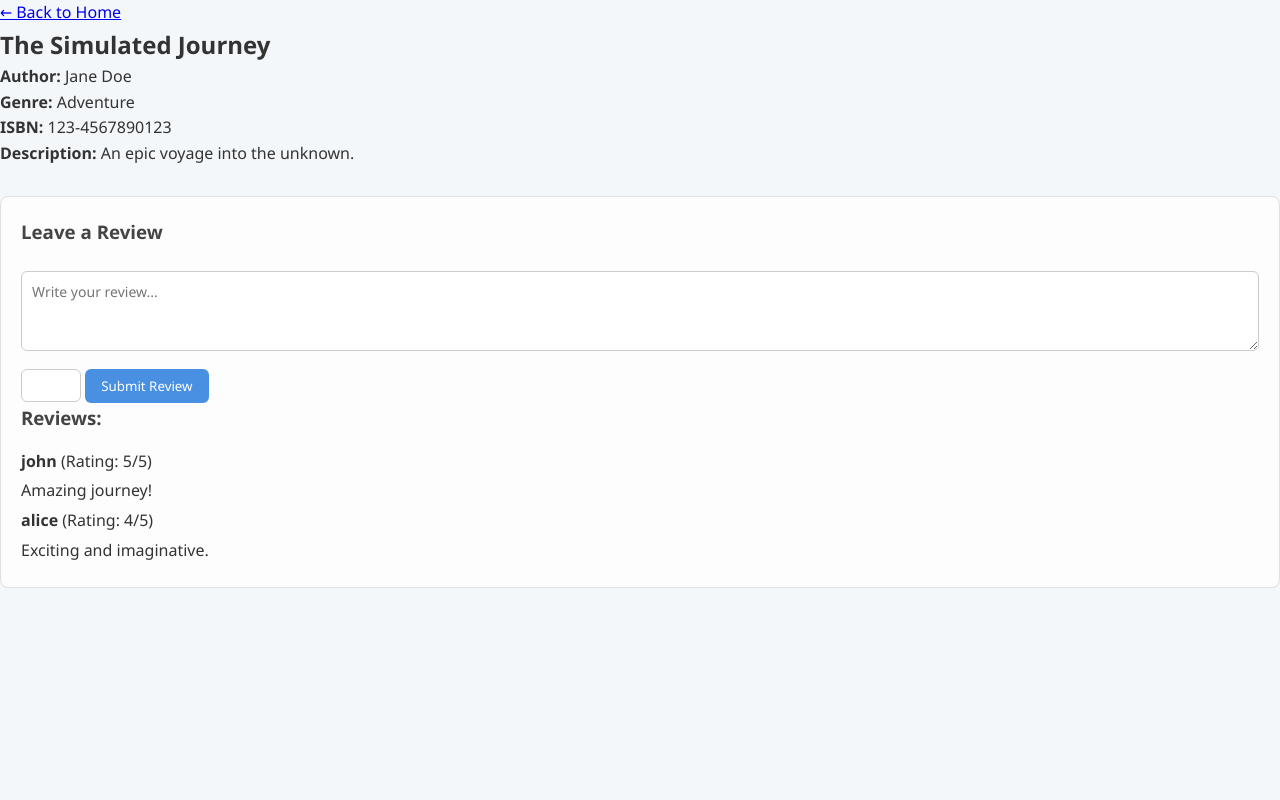
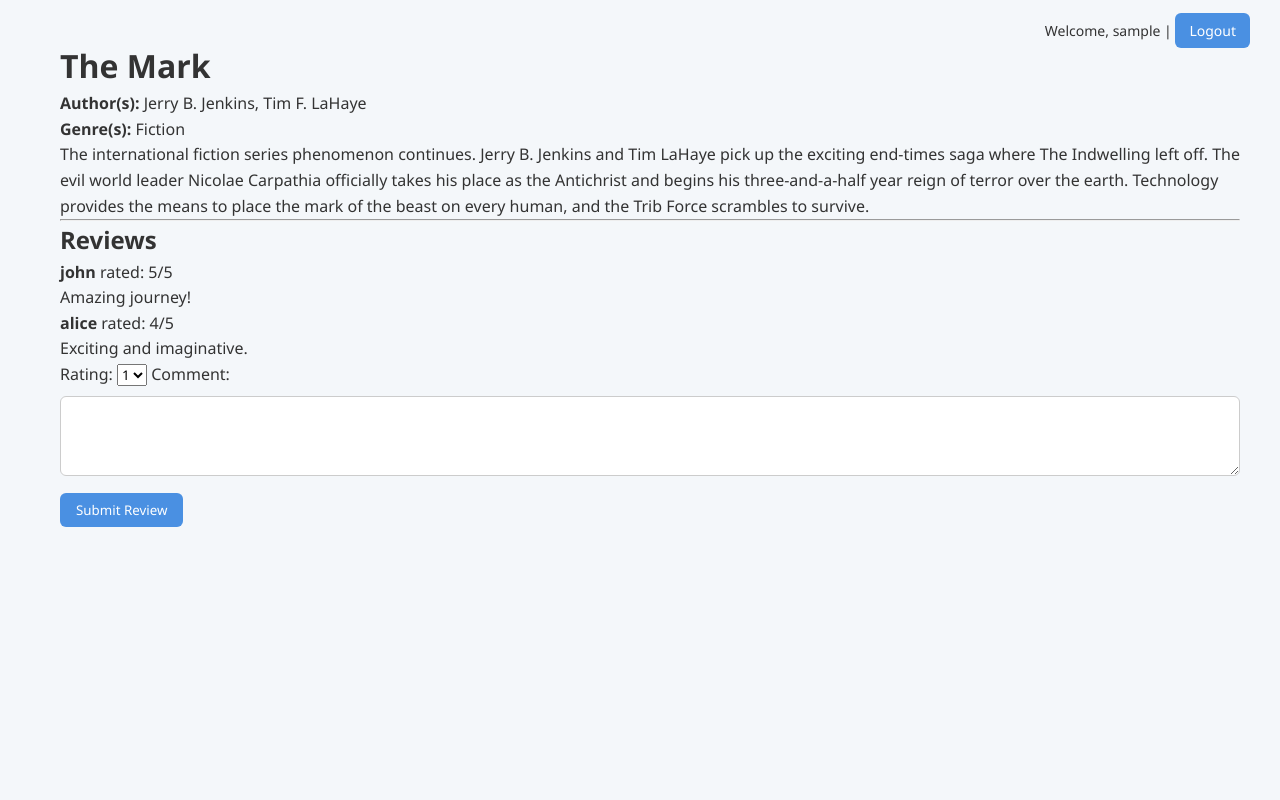
Before and after one commit to Kwongmingwei/INF2003, a Flask app: page /book/1 in a window 1280 px wide. Run offline with Flask 3, Linux system fonts and the light colour scheme; the visitor is signed in with stand-in values (Sample User, id 1); data comes from the database, SQL or seed files in the repository; some libraries are stand-ins or nearby versions.

Commit message:
Progress save

```diff
--- a/app.py
+++ b/app.py
@@ -6,9 +6,9 @@ from flask import Flask, render_template, request, redirect, url_for, session
 def get_db_connection():
     return mysql.connector.connect(
         host='localhost',
-        user='youruser',
-        password='yourpassword',
-        database='yourdatabase',
+        user='root',
+        password='mingwei',
+        database='book_review',
         charset='utf8mb4'
     )
 
@@ -38,19 +38,96 @@ reviews = {
     ]
 }
 
+#db connection test
+#flask run
+#http://localhost:5000/db-test
+@app.route('/db-test')
+def db_test():
+    try:
+        conn = get_db_connection()
+        cursor = conn.cursor()
+        cursor.execute("SELECT DATABASE();")
+        current_db = cursor.fetchone()
+        cursor.close()
+        conn.close()
+        return f"✅ Successfully connected to database: {current_db[0]}"
+    except Exception as e:
+        return f"❌ Database connection failed: {e}"
+
+
+def fetch_books_from_db(query=None, field="title"):
+    conn = get_db_connection()
+    cursor = conn.cursor(dictionary=True)
+
+    sql = """
+        SELECT
+            bw.work_id, bw.title,
+            GROUP_CONCAT(DISTINCT a.name SEPARATOR ', ') AS authors,
+            GROUP_CONCAT(DISTINCT g.genre_name SEPARATOR ', ') AS genres
+        FROM book_work bw
+        LEFT JOIN author_work aw ON bw.work_id = aw.work_id_fk
+        LEFT JOIN author a ON a.author_id = aw.author_id_fk
+        LEFT JOIN category c ON c.work_id_fk = bw.work_id
+        LEFT JOIN genre g ON g.genre_id = c.genre_id
+    """
+
+    params = ()
+    if query:
+        if field == "title":
+            sql += " WHERE bw.title LIKE %s"
+            params = (f"%{query}%",)
+        elif field == "author":
+            sql += " WHERE a.name LIKE %s"
+            params = (f"%{query}%",)
+        else:
+            sql += ""
+            params = ()
+
+    sql += " GROUP BY bw.work_id"
+
+    cursor.execute(sql, params)
+    books = cursor.fetchall()
+    cursor.close()
+    conn.close()
+    return books
+
+
+def fetch_book_details(work_id):
+    conn = get_db_connection()
+    cursor = conn.cursor(dictionary=True)
+
+    cursor.execute("""
+        SELECT
+            bw.title, bw.description,
+            GROUP_CONCAT(DISTINCT a.name SEPARATOR ', ') AS authors,
+            GROUP_CONCAT(DISTINCT g.genre_name SEPARATOR ', ') AS genres
+        FROM book_work bw
+        LEFT JOIN author_work aw ON bw.work_id = aw.work_id_fk
+        LEFT JOIN author a ON a.author_id = aw.author_id_fk
+        LEFT JOIN category c ON c.work_id_fk = bw.work_id
+        LEFT JOIN genre g ON g.genre_id = c.genre_id
+        WHERE bw.work_id = %s
+        GROUP BY bw.work_id
+    """, (work_id,))
+    book = cursor.fetchone()
+    cursor.close()
+    conn.close()
+    return book
+
 
 @app.route('/')
 def index():
+    books = fetch_books_from_db()
     if request.headers.get("Hx-Request") == "true":
         return render_template("partials/book_list.html", books=books)
     return render_template('index.html', books=books)
 
 @app.route('/book/<int:book_id>')
 def book_detail(book_id):
-    book = books.get(book_id)
+    book = fetch_book_details(book_id)
     if not book:
         return "Book not found", 404
-    book_reviews = reviews.get(book_id, [])
+    book_reviews = reviews.get(book_id, [])  # still dummy for now
     return render_template("book_detail.html", book=book, book_id=book_id, reviews=book_reviews)
 
 @app.route('/book/<int:book_id>/review', methods=['POST'])
@@ -110,27 +187,20 @@ def logout():
 
 @app.route('/search')
 def search():
-    query = request.args.get("query", "").lower()
+    query = request.args.get("query", "").strip()
     field = request.args.get("searchDropdown", "title")
 
-    if not query:
-        filtered = books
-    else:
-        filtered = {
-            id: book for id, book in books.items()
-            if query in book.get(field, "").lower()
-        }
+    books = fetch_books_from_db(query, field)
 
     if request.headers.get("HX-Request"):
-        return render_template("partials/book_list.html", books=filtered)
-    return render_template("index.html", books=filtered)
+        return render_template("partials/book_list.html", books=books)
+    return render_template("index.html", books=books)
 
 @app.route('/genre/<genre>')
 def filter_by_genre(genre):
-    filtered = {
-        id: book for id, book in books.items()
-        if book['genre'].lower() == genre.lower()
-    }
+    all_books = fetch_books_from_db()
+    filtered = [book for book in all_books if genre.lower() in book['genres'].lower()]
+
     if request.headers.get("HX-Request"):
         return render_template("partials/book_list.html", books=filtered)
     return render_template("index.html", books=filtered)
--- /dev/null
+++ b/templates/base.html
@@ -0,0 +1,24 @@
+<!DOCTYPE html>
+<html lang="en">
+<head>
+  <meta charset="UTF-8">
+  <title>Book Review</title>
+  <link rel="stylesheet" href="{{ url_for('static', filename='styles.css') }}">
+  <script src="https://unpkg.com/htmx.org@1.9.2"></script>
+</head>
+<body>
+  <div class="container">
+    <div class="login-btn">
+      {% if session.get('username') %}
+        <p>Welcome, {{ session['username'] }} | <a href="{{ url_for('logout') }}">Logout</a></p>
+      {% else %}
+        <a href="{{ url_for('login') }}"><button>Login</button></a>
+      {% endif %}
+    </div>
+
+    <div class="main-content">
+      {% block content %}{% endblock %}
+    </div>
+  </div>
+</body>
+</html>
--- a/templates/book_detail.html
+++ b/templates/book_detail.html
@@ -1,42 +1,39 @@
-<!DOCTYPE html>
-<html lang="en">
-<head>
-  <meta charset="UTF-8">
-  <title>{{ book.title }}</title>
-  <link rel="stylesheet" href="{{ url_for('static', filename='styles.css') }}">
-</head>
-<body>
-  <a href="{{ url_for('index') }}">&larr; Back to Home</a>
-  <div class="book-detail">
-    <h2>{{ book.title }}</h2>
-    <p><strong>Author:</strong> {{ book.author }}</p>
-    <p><strong>Genre:</strong> {{ book.genre }}</p>
-    <p><strong>ISBN:</strong> {{ book.isbn }}</p>
-    <p><strong>Description:</strong> {{ book.description }}</p>
-  </div>
+{% extends "base.html" %}
+{% block content %}
+  <div class="max-w-2xl mx-auto p-4">
+    <h1 class="text-3xl font-bold mb-2">{{ book.title }}</h1>
+    <p><strong>Author(s):</strong> {{ book.authors }}</p>
+    <p><strong>Genre(s):</strong> {{ book.genres }}</p>
+    <p class="mt-2">{{ book.description }}</p>
 
+    <hr class="my-4">
 
-  <div class="review-section" style="margin-top: 30px;">
-    {% if session.get('username') %}
-      <h3>Leave a Review</h3>
-      <form method="POST" action="{{ url_for('submit_review', book_id=book_id) }}">
-        <textarea name="comment" placeholder="Write your review..." required></textarea><br>
-        <input type="number" name="rating" min="1" max="5" required>
-        <button type="submit">Submit Review</button>
-      </form>
-    {% else %}
-      <p><a href="{{ url_for('login') }}">Log in</a> to write a review.</p>
-    {% endif %}
-
-    <h3>Reviews:</h3>
+    <h2 class="text-xl font-semibold mb-2">Reviews</h2>
     {% for review in reviews %}
-      <div>
-        <p><strong>{{ review.user }}</strong> (Rating: {{ review.rating }}/5)</p>
+      <div class="border rounded p-2 mb-2">
+        <p><strong>{{ review.user }}</strong> rated: {{ review.rating }}/5</p>
         <p>{{ review.comment }}</p>
       </div>
     {% else %}
       <p>No reviews yet.</p>
     {% endfor %}
+
+    {% if session.get("username") %}
+    <form method="post" action="{{ url_for('submit_review', book_id=book_id) }}" class="mt-4">
+      <label for="rating" class="block font-semibold">Rating:</label>
+      <select name="rating" id="rating" class="border rounded w-full mb-2">
+        {% for i in range(1, 6) %}
+        <option value="{{ i }}">{{ i }}</option>
+        {% endfor %}
+      </select>
+
+      <label for="comment" class="block font-semibold">Comment:</label>
+      <textarea name="comment" id="comment" class="border rounded w-full mb-2" required></textarea>
+
+      <button type="submit" class="bg-blue-500 text-white px-4 py-2 rounded">Submit Review</button>
+    </form>
+    {% else %}
+      <p><a href="{{ url_for('login') }}" class="text-blue-600 underline">Login to leave a review</a></p>
+    {% endif %}
   </div>
-</body>
-</html>
+{% endblock %}
```
Also changed, not shown: templates/index.html (+17 -55 lines), templates/partials/book_list.html (+11 -10 lines).
